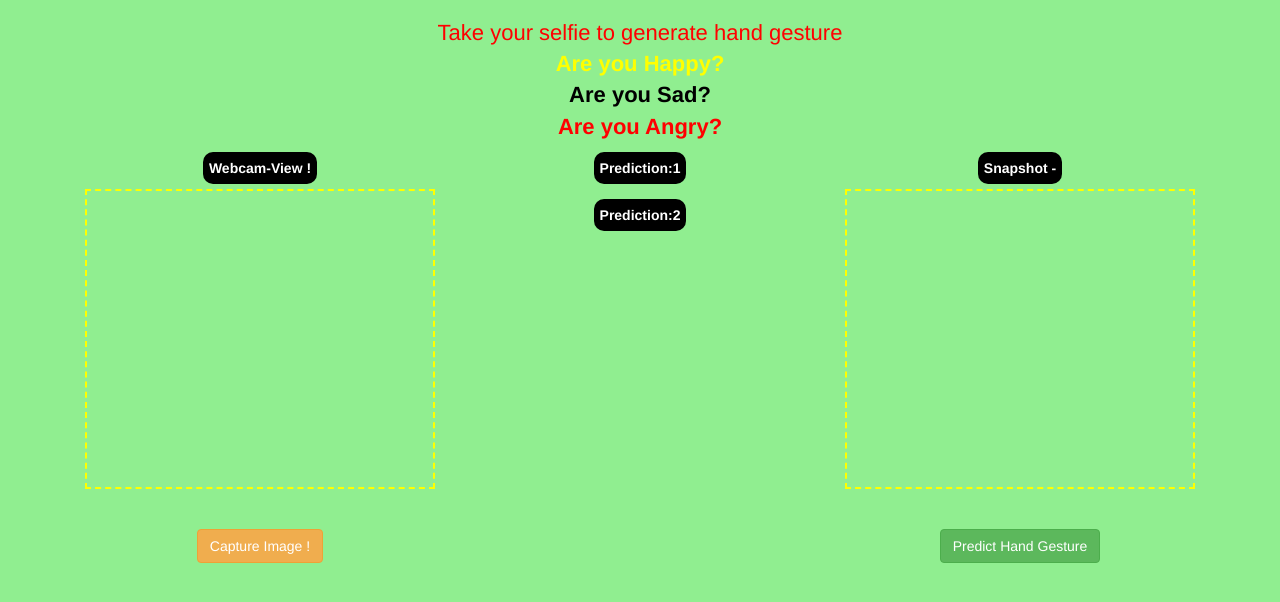
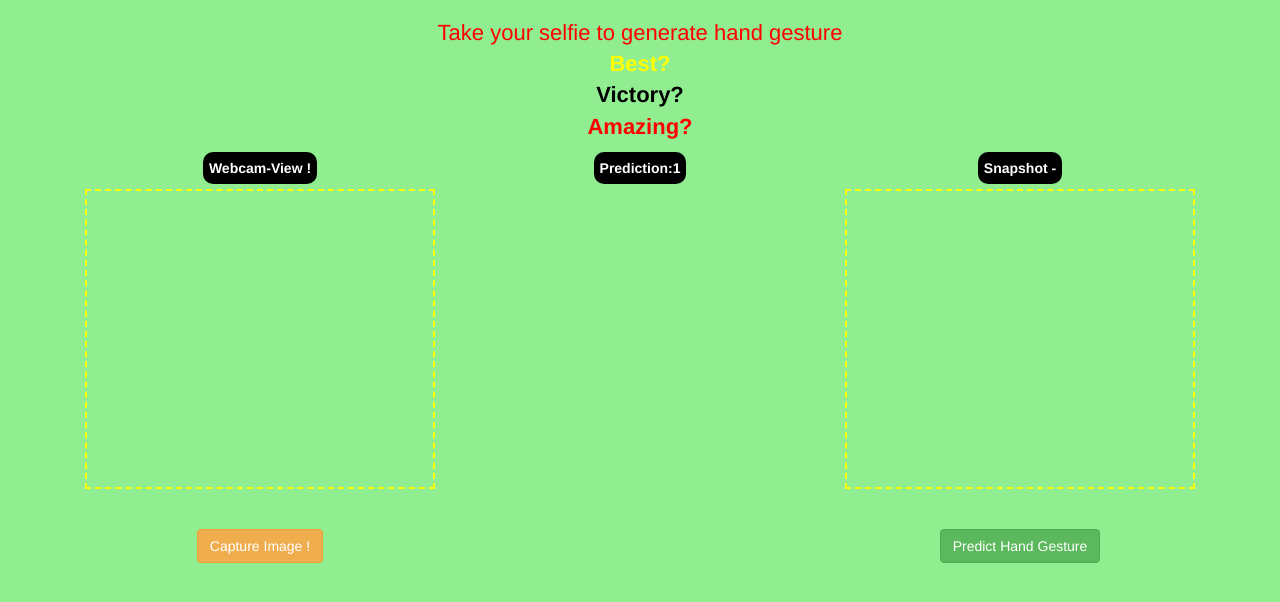
Before and after one commit to chaurasiashrihan0206/P-106, a plain HTML site: page index.html in a window 1280 px wide. Shown: the part 106-708 px from the top of the page. Drawn offline with nearby package versions, Linux system fonts and the light colour scheme; a script that the page names is missing.

Commit message:
Add files via upload

```diff
--- a/index.html
+++ b/index.html
@@ -31,11 +31,11 @@
 
       <p style="font-size: 22px;">Take your selfie to generate hand gesture
       	<br>
-        <b style="color: yellow">Are you Happy?</b>
+        <b style="color: yellow">Best?</b>
         <br>
-        <b style="color: black">Are you Sad?</b>
+        <b style="color: black">Victory?</b>
         <br>
-        <b style="color: red">Are you Angry?</b>
+        <b style="color: red">Amazing?</b>
         <br>
       </p>
 
@@ -54,12 +54,7 @@
       <label>Prediction:1</label>
       <p class="emotion_name" id="result_emotion_name"></p>
       <p class="emoji" id="update_emoji"></p>
-
-      <label>Prediction:2</label>
-      <p class="emotion_name" id="result_emotion_name2"></p>
-      <p class="emoji" id="update_emoji2"></p>
       </div>
-
       <div class="col-md-4 col-sm-12 col-xs-12">
 	      <label>Snapshot - </label>
 
--- a/main.js
+++ b/main.js
@@ -20,7 +20,7 @@ function take_snapshot(){
 
 console.log(ml5.version);
 
-classifier= ml5.imageClassifier('https://teachablemachine.withgoogle.com/models/QzvTwJ6pG/' , modelLoaded);
+classifier= ml5.imageClassifier('https://teachablemachine.withgoogle.com/models/QzvTwJ6pG/model.json' , modelLoaded);
 
 function modelLoaded(){
     console.log('modelLoaded');
```
